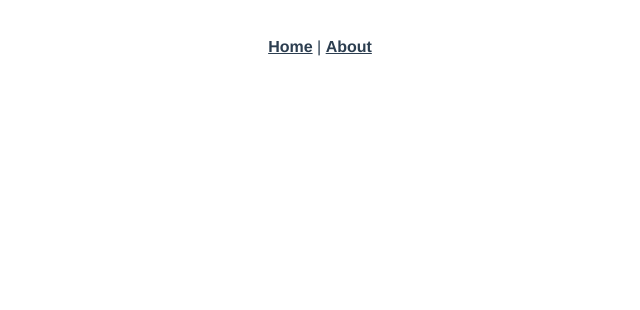
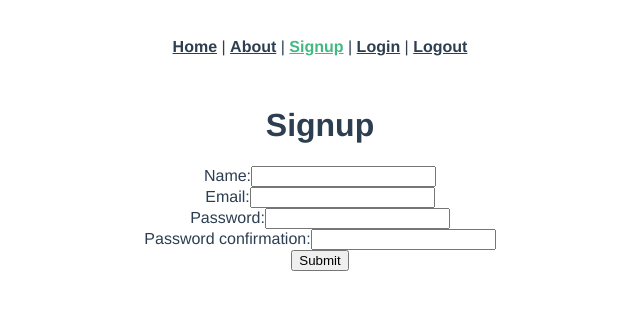
Before and after one commit to jackwhisler1/movies-app, a Vue app: page /signup in a window 1280 px wide. Shown: the top 310 px of the page, without its empty margins (320-960 px from the left). Built offline with nearby package versions, Linux system fonts and the light colour scheme.

Commit message:
adds user authentication and movies show method

```diff
--- a/src/App.vue
+++ b/src/App.vue
@@ -4,6 +4,12 @@
       <router-link to="/">Home</router-link>
       |
       <router-link to="/about">About</router-link>
+      |
+      <router-link to="/signup">Signup</router-link>
+      |
+      <router-link to="/login">Login</router-link>
+      |
+      <router-link to="/logout">Logout</router-link>
     </div>
     <router-view />
   </div>
--- a/src/main.js
+++ b/src/main.js
@@ -1,8 +1,14 @@
 import Vue from "vue";
 import App from "./App.vue";
 import router from "./router";
+import axios from "axios";
 
 Vue.config.productionTip = false;
+
+var jwt = localStorage.getItem("jwt");
+if (jwt) {
+  axios.defaults.headers.common["Authorization"] = "Bearer " + jwt;
+}
 
 new Vue({
   router,
--- a/src/router/index.js
+++ b/src/router/index.js
@@ -1,6 +1,10 @@
 import Vue from "vue";
 import VueRouter from "vue-router";
 import Home from "../views/Home.vue";
+import MovieShow from "../views/MovieShow.vue";
+import Signup from "../views/Signup.vue";
+import Login from "../views/Login.vue";
+import Logout from "../views/Logout.vue";
 
 Vue.use(VueRouter);
 
@@ -11,12 +15,32 @@ const routes = [
     component: Home,
   },
   {
+    path: "/movies/:id",
+    name: "movies-show",
+    component: MovieShow,
+  },
+  {
     path: "/about",
     name: "About",
     // route level code-splitting
     // this generates a separate chunk (about.[hash].js) for this route
     // which is lazy-loaded when the route is visited.
     component: () => import(/* webpackChunkName: "about" */ "../views/About.vue"),
+  },
+  {
+    path: "/signup",
+    name: "signup",
+    component: Signup,
+  },
+  {
+    path: "/login",
+    name: "login",
+    component: Login,
+  },
+  {
+    path: "/logout",
+    name: "logout",
+    component: Logout,
   },
 ];
 
--- a/src/views/Home.vue
+++ b/src/views/Home.vue
@@ -25,14 +25,36 @@
     <div v-for="movie in movies" v-bind:key="movie.id">
       <h2>{{ movie.title }}</h2>
       <p>{{ movie.year }}</p>
-      <button v-on:click="showMore()">Show More</button>
-      <p v-if="moreInfo === true">{{ movie.plot }}</p>
-      <p v-if="moreInfo === true">{{ movie.director }}</p>
+      <router-link :to="`/movies/${movie.id}`"><button class="button">See Details</button></router-link>
+
       <br />
       <br />
     </div>
   </div>
 </template>
+<style scoped>
+.button {
+  background-color: #dde9de; /* Green */
+  font-family: "Lucida Sans", "Lucida Sans Regular", "Lucida Grande", "Lucida Sans Unicode", "Geneva", "Verdana",
+    "sans-serif";
+  border: none;
+  color: #28942c;
+  padding: 15px 32px;
+  text-align: center;
+  text-decoration: none;
+  display: inline-block;
+  font-size: 14px;
+  border-radius: 3px;
+  transition-duration: 0.07s;
+  cursor: pointer;
+}
+
+.button:hover {
+  background-color: #4caf50; /* Green */
+  color: white;
+  text-decoration: none;
+}
+</style>
 
 <script>
 // @ is an alias to /src
--- /dev/null
+++ b/src/views/Login.vue
@@ -0,0 +1,48 @@
+<template>
+  <div class="login">
+    <form v-on:submit.prevent="submit()">
+      <h1>Login</h1>
+      <ul>
+        <li v-for="error in errors" v-bind:key="error">{{ error }}</li>
+      </ul>
+      <div>
+        <label>Email:</label>
+        <input type="email" v-model="newSessionParams.email" />
+      </div>
+      <div>
+        <label>Password:</label>
+        <input type="password" v-model="newSessionParams.password" />
+      </div>
+      <input type="submit" value="Submit" />
+    </form>
+  </div>
+</template>
+
+<script>
+import axios from "axios";
+
+export default {
+  data: function () {
+    return {
+      newSessionParams: {},
+      errors: [],
+    };
+  },
+  methods: {
+    submit: function () {
+      axios
+        .post("http://127.0.0.1:3000/sessions", this.newSessionParams)
+        .then((response) => {
+          axios.defaults.headers.common["Authorization"] = "Bearer " + response.data.jwt;
+          localStorage.setItem("jwt", response.data.jwt);
+          this.$router.push("/");
+        })
+        .catch((error) => {
+          console.log(error.response);
+          this.errors = ["Invalid email or password."];
+          this.newSessionParams = {};
+        });
+    },
+  },
+};
+</script>
--- /dev/null
+++ b/src/views/Logout.vue
@@ -0,0 +1,15 @@
+<template>
+  <div class="logout"></div>
+</template>
+
+<script>
+import axios from "axios";
+
+export default {
+  created: function () {
+    delete axios.defaults.headers.common["Authorization"];
+    localStorage.removeItem("jwt");
+    this.$router.push("/");
+  },
+};
+</script>
--- /dev/null
+++ b/src/views/MovieShow.vue
@@ -0,0 +1,32 @@
+<template>
+  <div class="movies-show">
+    <h1>{{ movie.title }}</h1>
+    <h2>{{ movie.director }}</h2>
+    <p>{{ movie.genres[0].name }}</p>
+    <p>{{ movie.actors }}</p>
+    <p>{{ movie.plot }}</p>
+    <p>{{ movie.year }}</p>
+  </div>
+</template>
+
+<script>
+import axios from "axios";
+export default {
+  data: function () {
+    return {
+      movie: {},
+    };
+  },
+  created: function () {
+    this.showMovie();
+  },
+  methods: {
+    showMovie: function () {
+      axios.get(`http://127.0.0.1:3000/movies/${this.$route.params.id}`).then((response) => {
+        console.log("movies show", response);
+        this.movie = response.data;
+      });
+    },
+  },
+};
+</script>
--- /dev/null
+++ b/src/views/Signup.vue
@@ -0,0 +1,53 @@
+<template>
+  <div class="signup">
+    <form v-on:submit.prevent="submit()">
+      <h1>Signup</h1>
+      <ul>
+        <li v-for="error in errors" v-bind:key="error">{{ error }}</li>
+      </ul>
+      <div>
+        <label>Name:</label>
+        <input type="text" v-model="newUserParams.name" />
+      </div>
+      <div>
+        <label>Email:</label>
+        <input type="email" v-model="newUserParams.email" />
+      </div>
+      <div>
+        <label>Password:</label>
+        <input type="password" v-model="newUserParams.password" />
+      </div>
+      <div>
+        <label>Password confirmation:</label>
+        <input type="password" v-model="newUserParams.password_confirmation" />
+      </div>
+      <input type="submit" value="Submit" />
+    </form>
+  </div>
+</template>
+
+<script>
+import axios from "axios";
+
+export default {
+  data: function () {
+    return {
+      newUserParams: {},
+      errors: [],
+    };
+  },
+  methods: {
+    submit: function () {
+      axios
+        .post("http://127.0.0.1:3000/users", this.newUserParams)
+        .then((response) => {
+          console.log(response.data);
+          this.$router.push("/login");
+        })
+        .catch((error) => {
+          this.errors = error.response.data.errors;
+        });
+    },
+  },
+};
+</script>
```
